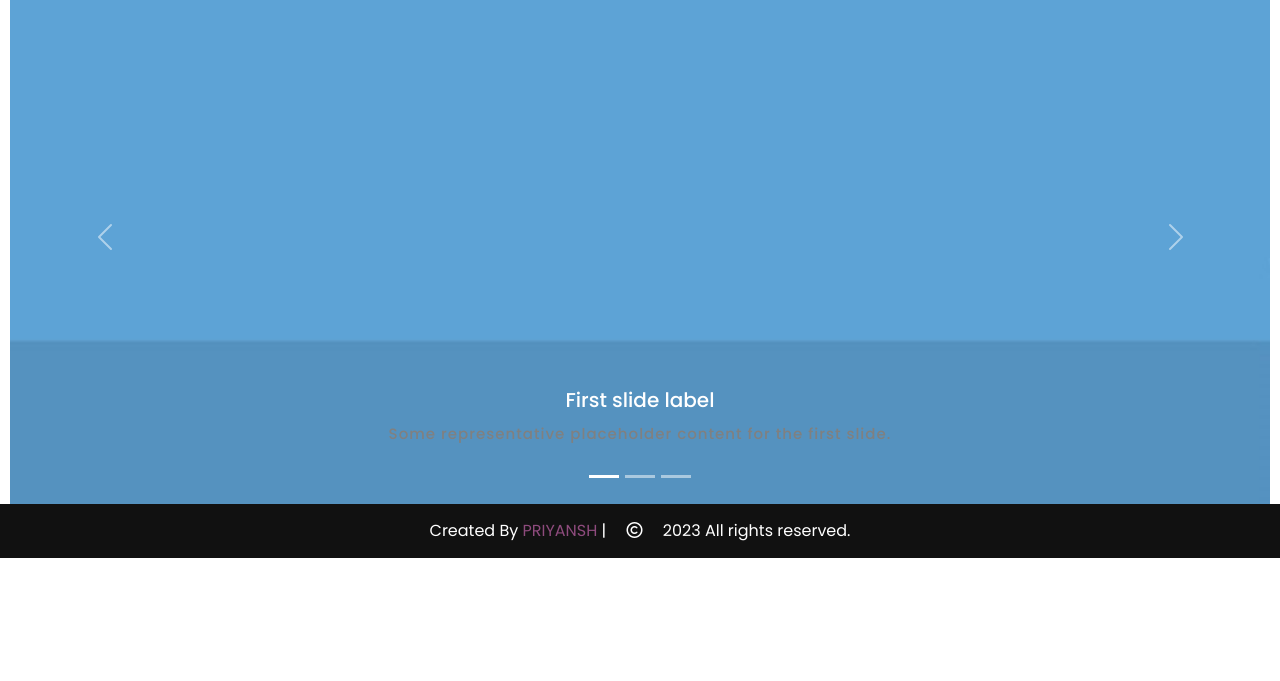
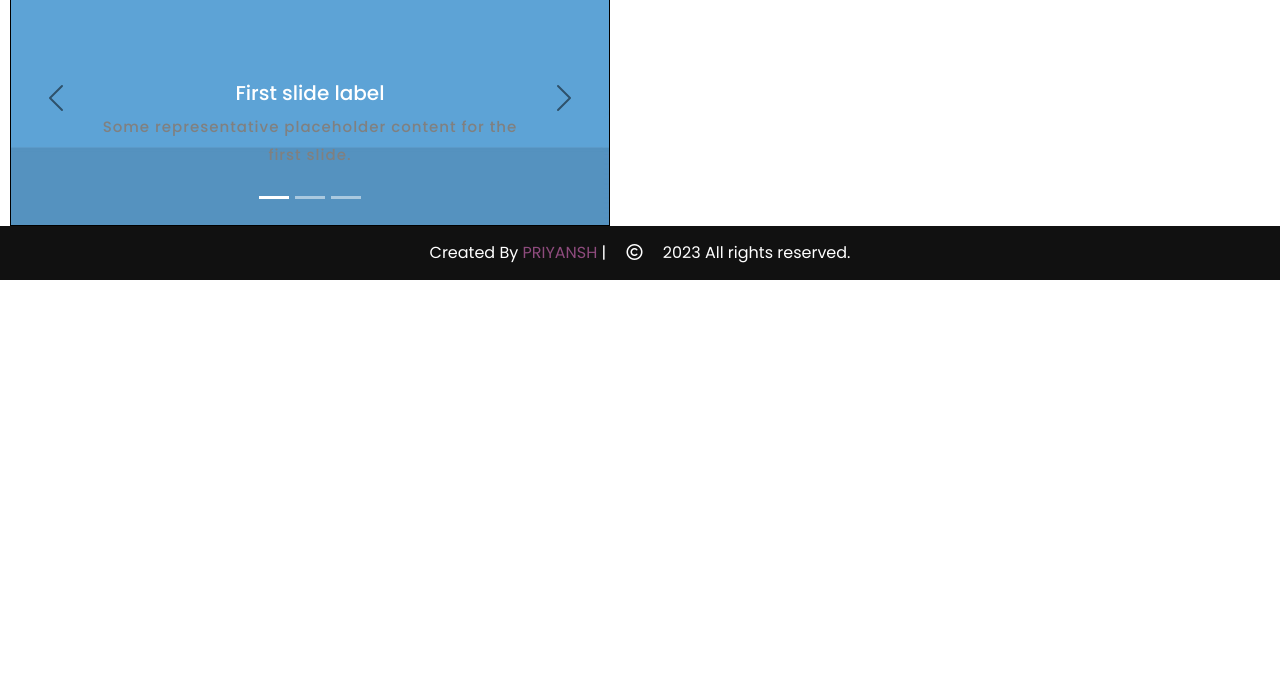
Before and after one commit to PriyanshPh/MyPortfolio_Website, a plain HTML site: page Try3.html in a window 1280 px wide. Shown: the part 119-800 px from the top of the page. Drawn offline with nearby package versions, Linux system fonts and the light colour scheme.

Commit message:
Update Portfolio.css

```diff
--- a/Portfolio.css
+++ b/Portfolio.css
@@ -169,9 +169,9 @@ button{
     border-radius: 50px;
 }
 .about_wrapper ul li .nav-link{
-    border-radius: 50px;
+    border-radius: 40px;
     font-size: 15px;
-    font-weight: 500;
+    font-weight: 400;
     transition: all 0.45s linear;
     display: inline-block;
     color: gray;
@@ -286,3 +286,15 @@ footer span a{
 footer span a:hover{
     text-decoration: underline;
 }
+#carouselExampleCaptions {
+    min-width: 200px;
+    max-width: 600px;
+    border: 1px solid black;
+    margin: 90px auto;
+
+
+}
+.carousel-control-prev-icon,
+.carousel-control-next-icon{
+    filter: invert(1);
+}
```
